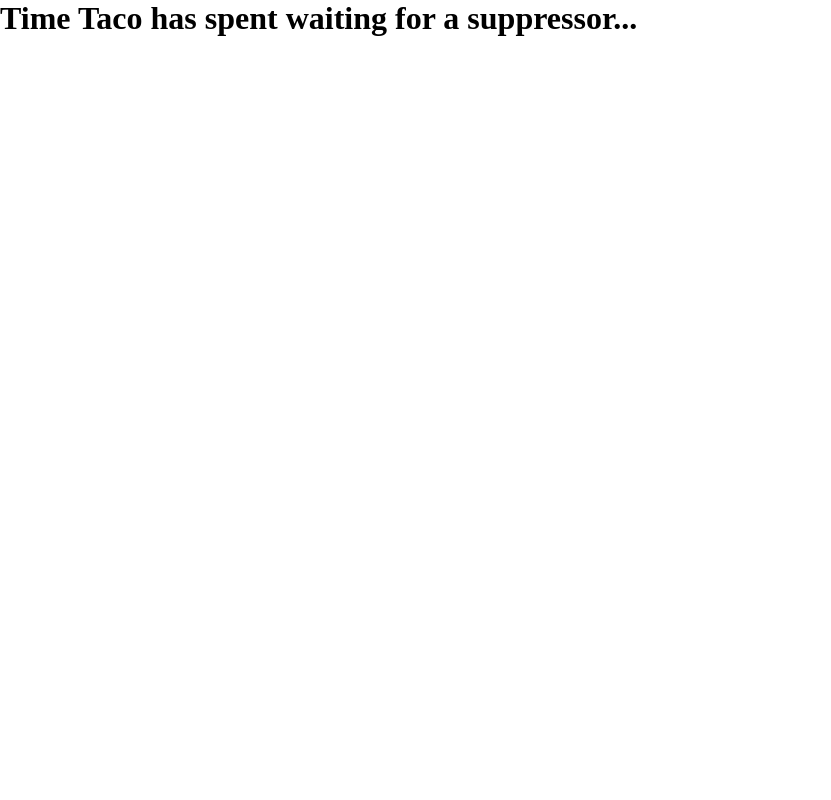
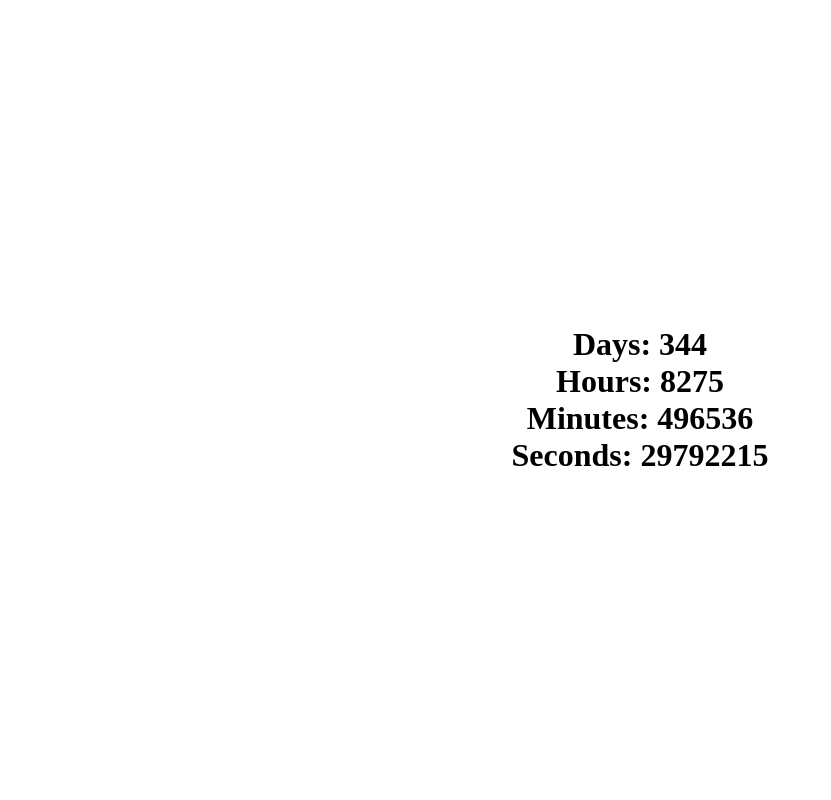
Before and after one commit to cytiva1/SuppressorTimer, a plain HTML site: page index.html in a window 1280 px wide. Shown: the top 800 px of the page, without its empty margins (0-831 px from the left). Drawn offline with Linux system fonts and the light colour scheme.

Commit message:
Update index.html

```diff
--- a/index.html
+++ b/index.html
@@ -4,7 +4,6 @@
         <link rel="stylesheet" href="styles.css">
     </head>
     <body>
-        <h1>Time Taco has spent waiting for a suppressor...</h1>
         <h1 id="timePassed"></h1>
     </body>
     <script src="script.js"></script>
```
